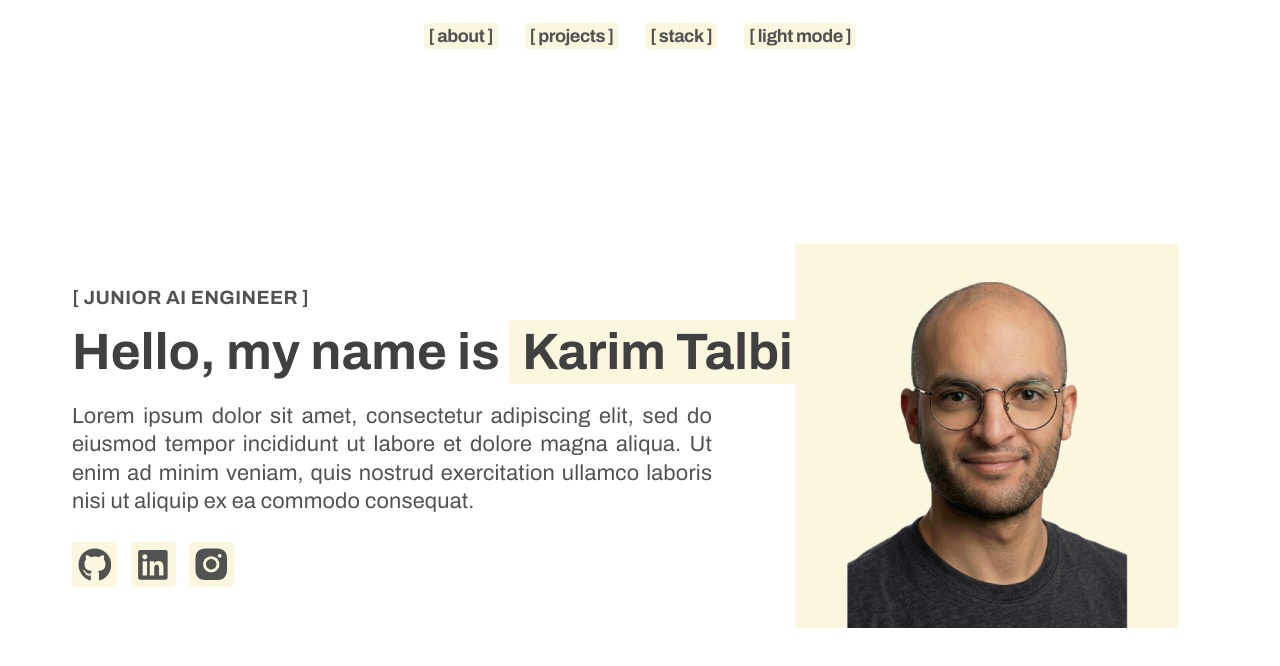
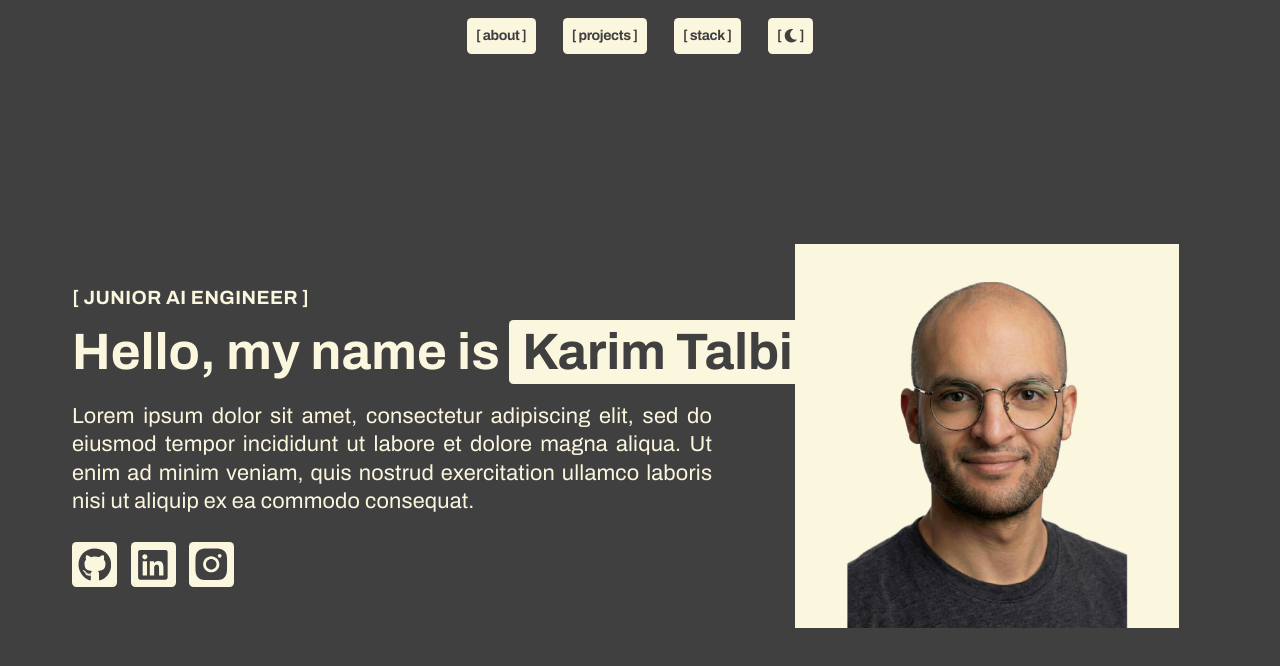
Before and after one commit to KarimTalbi/portfolio, a React (Vite) app: page / in a window 1280 px wide. Shown: the top 666 px of the page. Built offline with nearby package versions, Linux system fonts and the light colour scheme.

Commit message:
Remove `ThemeToggle` component, refine theme handling with default dark mode, and update related styles for consistency.

```diff
--- a/index.html
+++ b/index.html
@@ -1,5 +1,5 @@
 <!DOCTYPE html>
-<html lang="en" data-theme="light">
+<html lang="en" data-theme="dark">
 <head>
   <meta charset="UTF-8"/>
   <link rel="icon" type="image/svg+xml" href="/favicon.svg"/>
--- a/src/App.tsx
+++ b/src/App.tsx
@@ -1,4 +1,4 @@
-import { useEffect, useRef } from 'react';
+import {useEffect, useRef} from 'react';
 import Hero from "./components/Hero.tsx";
 import Navbar from "./components/Navbar.tsx";
 
@@ -40,7 +40,7 @@ function App() {
       }
     };
 
-    container.addEventListener('wheel', handleWheel, { passive: false });
+    container.addEventListener('wheel', handleWheel, {passive: false});
 
     return () => {
       container.removeEventListener('wheel', handleWheel);
@@ -50,25 +50,25 @@ function App() {
   return (
     <div
       ref={containerRef}
-      className="h-screen overflow-y-scroll scroll-smooth bg-page-bg text-page-text"
+      className="h-screen overflow-y-scroll scrollbar-thumb-page-accent scrollbar-thin scroll-smooth"
     >
-      <Navbar />
+      <Navbar/>
 
 
       {/* Section 1: Hero */}
       <div className="w-full h-screen">
-        <Hero />
+        <Hero/>
       </div>
 
       {/* Section 2: Projects */}
-      <div id="projects" className="w-full h-screen shrink-0 bg-slate-50 flex items-center justify-center">
-        <h2 className="text-3xl font-black uppercase tracking-tighter font-stretch-75% text-heading">
-          Projects Section
-        </h2>
+      <div id="projects" className="w-full h-screen shrink-0 flex items-center justify-center">
+          <h2 className="text-3xl font-black uppercase tracking-tighter font-stretch-75% text-heading">
+            Projects Section
+          </h2>
       </div>
 
       {/* Section 3: Stack */}
-      <div id="stack" className="w-full h-screen shrink-0 bg-white flex items-center justify-center">
+      <div id="stack" className="w-full h-screen shrink-0 flex items-center justify-center">
         <h2 className="text-3xl font-black uppercase tracking-tighter font-stretch-75% text-heading">
           Stack Section
         </h2>
--- a/src/components/Hero.tsx
+++ b/src/components/Hero.tsx
@@ -9,12 +9,12 @@ export default function Hero() {
 
     <div className="w-full pt-16 max-w-7xl mx-auto px-6 md:px-16 flex flex-col min-h-screen md:h-full md:overflow-hidden">
 
-      <div className="md:flex-1 grid grid-cols-1 landscape:grid-cols-12 gap-6 landscape:gap-12 items-center py-4 landscape:py-8 min-h-0">
+      <div className="md:flex-1 grid grid-cols-1 landscape:grid-cols-12 gap-6 landscape:gap-12 items-center py-20 landscape:py-8 min-h-0">
 
-        <div className="landscape:col-span-5 flex justify-center w-full order-first landscape:order-last mb-6 landscape:mb-0">
+        <div className="landscape:col-span-5 flex justify-center items-center w-full order-first landscape:order-last mb-8 landscape:mb-0">
 
           <div
-            className={cn("blob shrink-0 relative overflow-hidden", AccentBg)}
+            className={cn("blob shrink-0 relative overflow-hidden bg-page-accent")}
             style={{
               width: "clamp(180px, 30vw, 400px)",
               height: "clamp(180px, 30vw, 400px)"
@@ -32,20 +32,20 @@ export default function Hero() {
         <div className="landscape:col-span-7 flex flex-col items-start text-left h-auto landscape:h-full justify-center pb-8 landscape:pb-0">
 
           <span
-            className="font-bold tracking-wide text-neutral-600 mb-2"
+            className="font-bold tracking-wide mb-2"
             style={{ fontSize: "clamp(16px, 1.5vw, 30px)" }}
           >
             [&nbsp;JUNIOR AI ENGINEER&nbsp;]
           </span>
 
           <h1
-            className="font-bold leading-[0.9] mb-4 font-stretch-75% text-neutral-700 w-full text-nowrap"
-            style={{ fontSize: "clamp(26px, 4vw, 65px)" }}
+            className="font-bold leading-[0.9] mb-4 font-stretch-75% w-full text-nowrap"
+            style={{ fontSize: "clamp(24px, 4vw, 65px)" }}
           >
             Hello, my name is
             <span
               className={cn(
-                "leading-[0.9] rounded-sm tracking-normal inline-block ml-2 py-2 px-3 whitespace-nowrap text-acc",
+                "leading-[0.9] rounded-sm tracking-normal inline-block ml-2 py-2 px-3 whitespace-nowrap text-page-accent-text",
                 AccentBg
               )}>
               Karim Talbi
@@ -60,13 +60,13 @@ export default function Hero() {
           </p>
 
           <div className="flex flex-wrap items-center gap-3">
-            <button className={cn("btn btn-square btn-ghost border-none rounded-sm text-acc", AccentBg)}>
+            <button className={cn("btn btn-square btn-ghost border-none rounded-sm bg-page-accent text-page-accent-text")}>
               <FaGithub className="text-3xl"/>
             </button>
-            <button className={cn("btn btn-square btn-ghost border-none rounded-sm text-acc", AccentBg)}>
+            <button className={cn("btn btn-square btn-ghost border-none rounded-sm bg-page-accent text-page-accent-text")}>
               <FaLinkedin className="text-3xl"/>
             </button>
-            <button className={cn("btn btn-square btn-ghost border-none rounded-sm text-acc", AccentBg)}>
+            <button className={cn("btn btn-square btn-ghost border-none rounded-sm bg-page-accent text-page-accent-text")}>
               <AiFillInstagram className="text-4xl"/>
             </button>
           </div>
--- a/src/components/Navbar.tsx
+++ b/src/components/Navbar.tsx
@@ -1,7 +1,6 @@
 import React, {useEffect, useState} from "react";
 import {cn} from "../lib/utils.ts";
-import {AccentBg} from "../lib/styles.ts";
-import {ThemeToggle} from "./ThemeToggle.tsx";
+import {FaMoon, FaSun} from "react-icons/fa";
 
 export default function Navbar() {
   const handleNavClick = (e: React.MouseEvent<HTMLAnchorElement>, sectionIndex: number) => {
@@ -31,39 +30,36 @@ export default function Navbar() {
   }, [isDark]);
 
   return (
-    <div className="w-full max-w-7xl h-16 flex justify-center items-center shrink-0 absolute top-0 left-1/2 -translate-x-1/2 z-10">
+    <div className="w-full h-16 px-6 flex justify-center items-center shrink-0 absolute top-0 left-1/2 -translate-x-1/2 z-10">
 
       <nav
-        className="flex gap-4 md:gap-6 font-bold text-body tracking-tight text-page-accent-text"
-        style={{ fontSize: "clamp(18px, 1.1vw, 18px)" }}
+        className="flex justify-center items-center gap-4 md:gap-6 font-bold text-body tracking-tight text-page-accent-text "
+        style={{ fontSize: "clamp(14px, 1.1vw, 18px)" }}
       >
         <a
-          href="#about"
           onClick={(e) => handleNavClick(e, 0)}
-          className={cn("rounded-sm px-1 bg-page-accent")}
+          className={cn("rounded-sm py-1 px-2 bg-page-accent cursor-pointer")}
         >
           [&nbsp;about&nbsp;]
         </a>
 
         <a
-          href="#projects"
           onClick={(e) => handleNavClick(e, 1)}
-          className={cn("rounded-sm px-1 bg-page-accent")}
+          className={cn("rounded-sm py-1 px-2 bg-page-accent cursor-pointer")}
         >
           [&nbsp;projects&nbsp;]
         </a>
 
         <a
-          href="#stack"
           onClick={(e) => handleNavClick(e, 2)}
-          className={cn("rounded-sm px-1 bg-page-accent")}
+          className={cn("rounded-sm py-1 px-2 bg-page-accent cursor-pointer")}
         >
           [&nbsp;stack&nbsp;]
         </a>
 
-        <button className="bg-page-accent rounded-sm px-1" onClick={() => setIsDark(!isDark)}>
+        <button className="bg-page-accent rounded-sm py-1 px-2 flex flex-row items-center cursor-pointer" onClick={() => setIsDark(!isDark)}>
           [&nbsp;
-          {isDark ? "dark mode" : "light mode"}
+          {isDark ? <FaMoon className="size-3"/> : <FaSun className="size-3.5"/>}
           &nbsp;]
         </button>
 
--- a/src/components/ThemeToggle.tsx
+++ /dev/null
@@ -1,26 +0,0 @@
-import {useState, useEffect} from "react";
-
-export function ThemeToggle() {
-
-  const [isDark, setIsDark] = useState(() => {
-    if (typeof window !== "undefined") {
-      return document.documentElement.getAttribute("data-theme") === "dark";
-    }
-    return false;
-  });
-
-  useEffect(() => {
-    const theme = isDark ? "dark" : "light";
-    document.documentElement.setAttribute("data-theme", theme);
-  }, [isDark]);
-
-  return (
-    <div>
-
-      <button className="bg-page-bg text-neutral-600" onClick={() => setIsDark(!isDark)}>
-        {isDark ? "Light Mode" : "Dark Mode"}
-      </button>
-
-    </div>
-  );
-}
--- a/src/index.css
+++ b/src/index.css
@@ -7,10 +7,12 @@
 @custom-variant dark (&:where([data-theme="dark"], [data-theme="dark"] *));
 
 :root {
-  --custom-accent: oklch(97% 8% 97deg);
-  --custom-accent-text: oklch(44% 0% 90deg);
-  --custom-bg: white;
-  --custom-text: oklch(44% 0% 90deg);
+  background:oklch(97% 8% 97deg);
+  color: oklch(.371 0 0);
+  --custom-accent: oklch(.371 0 0);
+  --custom-accent-text: oklch(97% 8% 97deg);
+  --custom-bg: oklch(97% 8% 97deg);
+  --custom-text: oklch(.371 0 0);
 
   --sans: 'Archivo', system-ui, -apple-system, sans-serif;
   --heading: 'Archivo', system-ui, -apple-system, sans-serif;
@@ -29,8 +31,11 @@
 }
 
 [data-theme="dark"] {
+  background: oklch(.371 0 0);
+  color: oklch(97% 8% 97deg);
   --custom-accent: oklch(97% 8% 97deg);
-  --custom-bg: oklch(27% 0% 17deg);
+  --custom-accent-text: oklch(.371 0 0);
+  --custom-bg: oklch(.371 0 0);
   --custom-text: oklch(97% 8% 97deg);
 
 }
```
